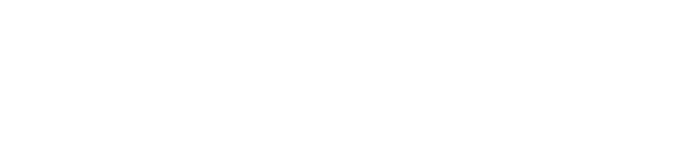
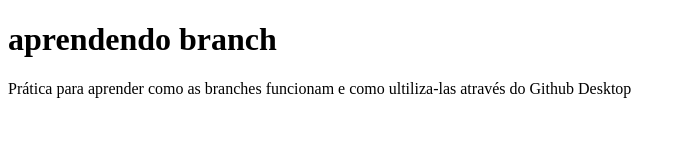
Before and after one commit to ArthurMatMac/aula4-branche, a plain HTML site: page index.html in a window 1280 px wide. Shown: the whole page, without its empty margins (0-686 px from the left). Drawn offline with Linux system fonts and the light colour scheme.

Commit message:
conteudo

```diff
--- a/index.html
+++ b/index.html
@@ -7,6 +7,9 @@
     <title>Document</title>
 </head>
 <body>
-
+    <main>
+        <h1>aprendendo branch</h1>
+        <p>Prática para aprender como as branches funcionam e como ultiliza-las através do Github Desktop</p>
+    </main>
 </body>
 </html>
```
